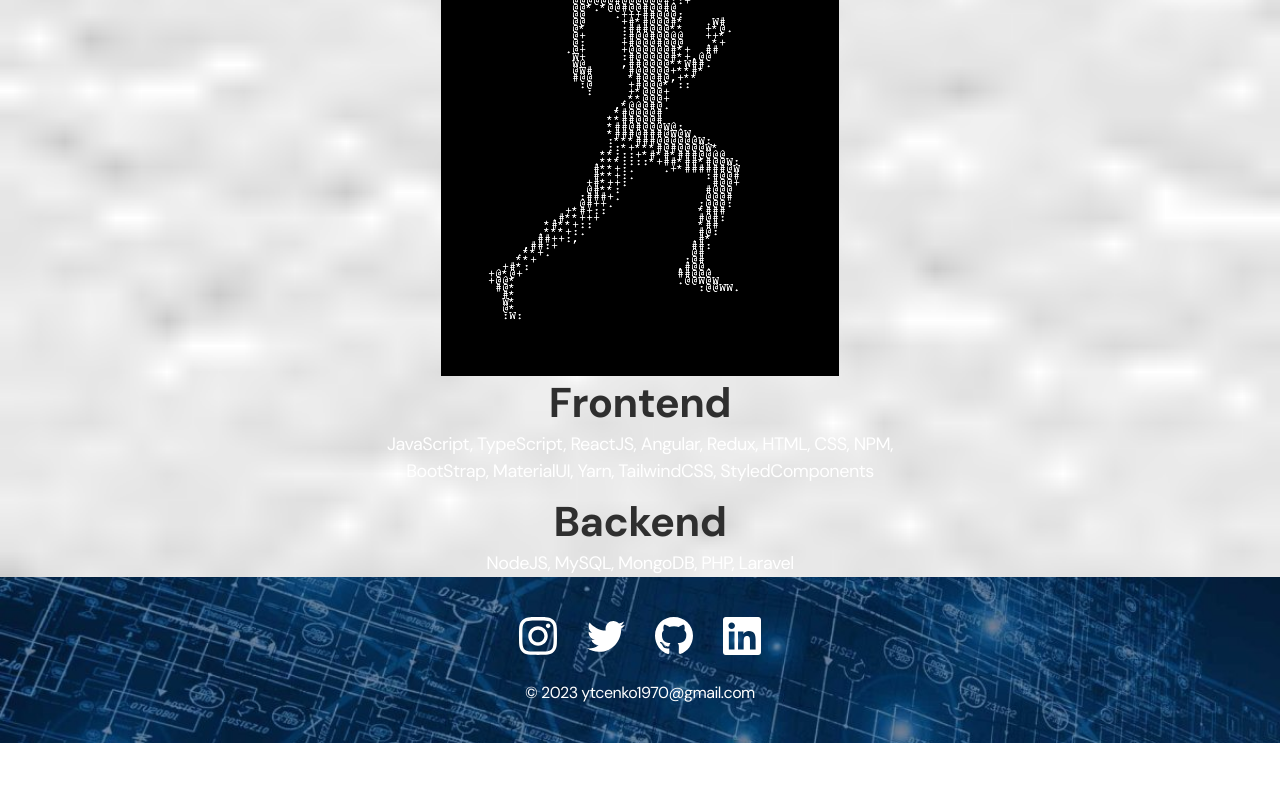
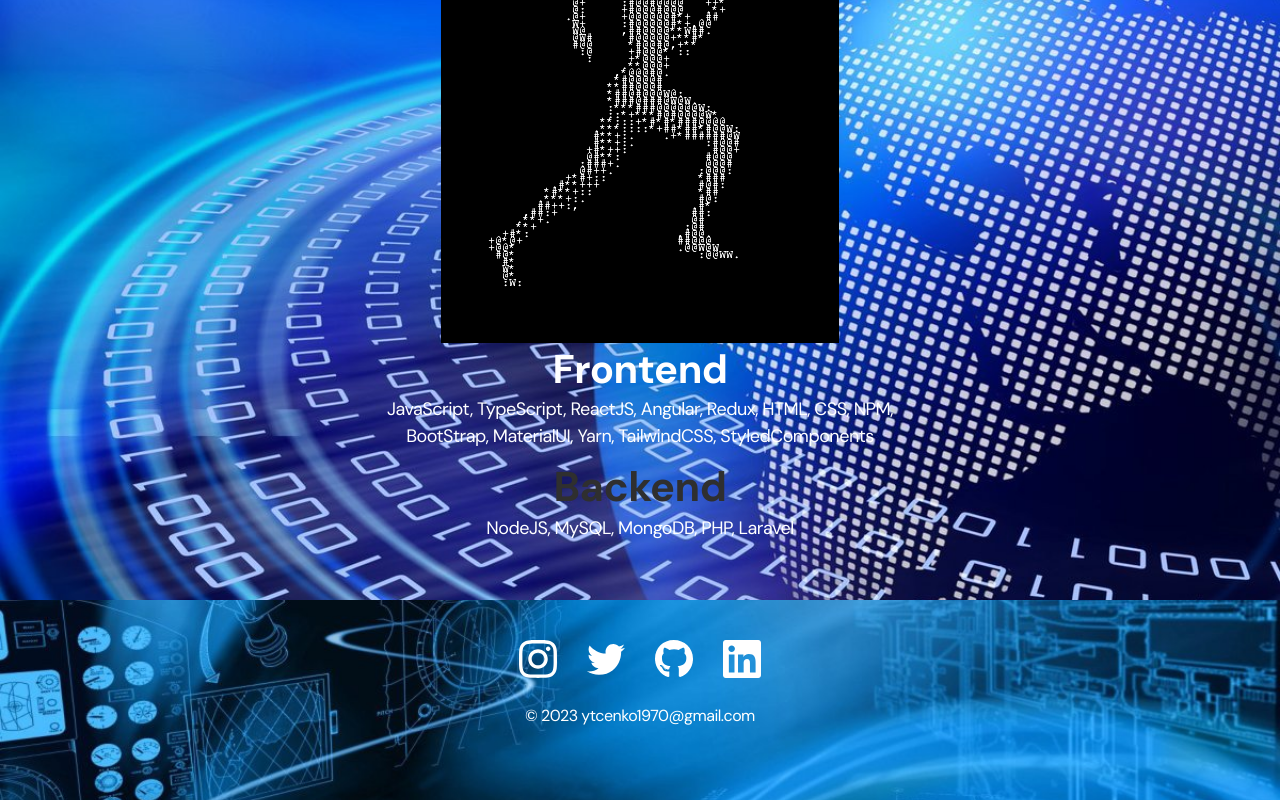
Before and after one commit to vitalik1970/Portfolio-frontend-developer, a plain HTML site: page skills.html in a window 1280 px wide. Shown: the part 356-1156 px from the top of the page. Before the commit the page ends 1099 px from the top, so only its background shows below. Drawn offline with Linux system fonts and the light colour scheme.

Commit message:
Adding parallax

```diff
--- a/css/main.css
+++ b/css/main.css
@@ -418,13 +418,13 @@ html, body {
 
 .footer {
 
-   padding: 5vh 0;
+    padding: 5vh 0;
     /* background-color: var(--dark-bg); */
     color: var(--header-text);
-    background-image: url('./../img/1645709436_16-kartinkin-net-p-informatsionnie-tekhnologii-kartinki-19.jpg');
+    /* background-image: url('./../img/1645709436_16-kartinkin-net-p-informatsionnie-tekhnologii-kartinki-19.jpg');
     background-repeat: no-repeat;
     background-size:cover;
-    background-position: center center;
+    background-position: center center; */
 }
 
 .footer__wrapper {
@@ -483,7 +483,45 @@ html, body {
     background-position: center;
 
 }
+.parallax {
+    /* The image used */
+    background-image: url("../img/1645709418_26-kartinkin-net-p-informatsionnie-tekhnologii-kartinki-30.jpg");
 
+    /* Set a specific height */
+    height: 870px;
+
+    /* Create the parallax scrolling effect */
+    background-attachment: fixed;
+    background-position: center;
+    background-repeat: no-repeat;
+    background-size: cover;
+}
+.parallax1 {
+    /* The image used */
+    background-image: url("../img/1645709436_16-kartinkin-net-p-informatsionnie-tekhnologii-kartinki-19.jpg");
+
+    /* Set a specific height */
+    height: 800px;
+
+    /* Create the parallax scrolling effect */
+    background-attachment: fixed;
+    background-position: center;
+    background-repeat: no-repeat;
+    background-size: cover;
+}
+.parallax2 {
+    /* The image used */
+    background-image: url("../img/1645709464_21-kartinkin-net-p-informatsionnie-tekhnologii-kartinki-25.jpg");
+
+    /* Set a specific height */
+    height: 200px;
+
+    /* Create the parallax scrolling effect */
+    background-attachment: fixed;
+    background-position: center;
+    background-repeat: no-repeat;
+    background-size: cover;
+}
 @media (max-width: 680px) {
 
     .nav-row {
--- a/skills.html
+++ b/skills.html
@@ -31,17 +31,17 @@
         </div>
     </nav>
 
-    <main class="section">
+    <main class="section parallax">
         <div class="container">
                 <h1 class="title-1 item">Skills</h1>
                 <div>
-                    <p class="text-black item" >Sorry, there are robots on this page</p>
+                    <p class="  item" >Sorry, there are robots on this page</p>
                     <img class="item" src="./img/SVpp.gif" alt="">
                 </div>
 
                 <ul class="content-list">
                     <li class="content-list__item">
-                        <h2 class="title-2 text-black item">Frontend</h2>
+                        <h2 class="title-2 item">Frontend</h2>
                         <p>JavaScript, TypeScript, ReactJS, Angular, Redux, HTML, CSS, NPM, BootStrap, MaterialUI, Yarn, TailwindCSS, StyledComponents</p>
                     </li>
                     <li class="content-list__item">
@@ -53,7 +53,7 @@
         </div>
     </main>
 
-    <footer class="footer">
+    <footer class="footer parallax2">
         <div class="container">
             <div class="footer__wrapper">
                 <ul class="social">
```
Also changed, not shown: contacts.html (+1 -1 lines), grid_layout.html (+1 -1 lines), index.html (+4 -4 lines), index_ru.html (+1 -1 lines), myhistori-ru.html (+1 -1 lines), myhistori.html (+1 -1 lines), no-war-banner.html (+1 -1 lines), project-page.html (+1 -1 lines), img/1645709418_26-kartinkin-net-p-informatsionnie-tekhnologii-kartinki-30.jpg (added), img/1645709451_51-kartinkin-net-p-informatsionnie-tekhnologii-kartinki-56.jpg (added), img/1645709464_21-kartinkin-net-p-informatsionnie-tekhnologii-kartinki-25.jpg (added), 1 other file.
